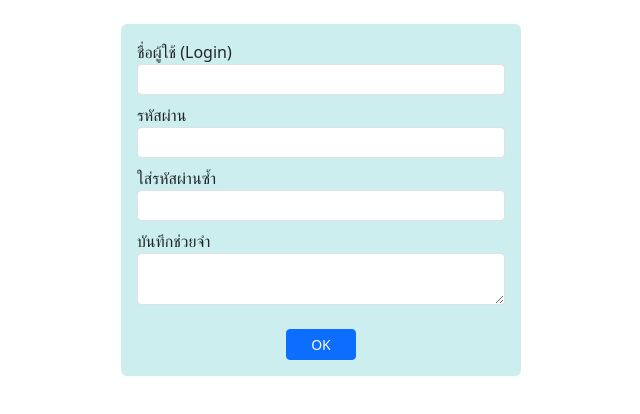
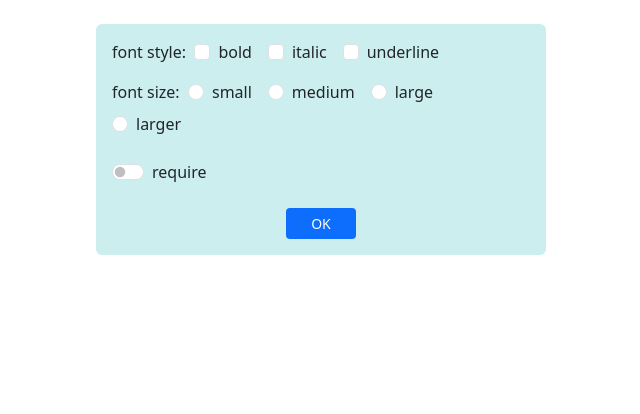
Before and after one commit to mine1279/app1, a React (Create React App) app: page / in a window 1280 px wide. Shown: the top 414 px of the page, without its empty margins (319-959 px from the left). Built offline with nearby package versions, Linux system fonts and the light colour scheme.

Commit message:
form-check
form-check

```diff
--- a/src/App.js
+++ b/src/App.js
@@ -4,7 +4,8 @@
 import FormSearch from "./form-search";
 import FormBootstrap from "./form-bootstrap";
 import FormText from "./form-text";
+import FormCheck from "./form-check";
 
 export default function App(){
-    return <FormText/>
+    return <FormCheck/>
 }
--- /dev/null
+++ b/src/form-check.js
@@ -0,0 +1,79 @@
+import React, { useRef } from "react";
+
+
+export default function FormCheck () {
+    const switchReq = React.useRef();
+    const styles = ['bold','italic','underline']
+    const sizes = ['small','medium','large','larger']
+    let checkedStyles = []
+    let checkedSize = ''
+
+    const OnChangeCheck = (event) => {
+        let checked = event.target.checked
+        let value = event.target.value
+        let idx = checkedStyles.indexOf(value)
+        if(checked && idx === -1) {
+            checkedStyles.push(value)
+        } else {
+            checkedStyles.splice(idx,1)
+        }
+    }
+
+    const OnChangeRadio = (event) => {
+        checkedSize = event.target.value
+    }
+    const onClickButton = () => {
+        if (switchReq.current.checked) {
+            if (checkedStyles.length === 0) {
+                alert('Please select style')
+                return
+            } else if (checkedSize === '') {
+                alert('Please select size')
+                return
+            }
+        }
+        let msg = 'select style(s):' + checkedStyles.join(', ')
+        msg += '\nselected size:' + checkedSize
+        alert(msg)
+    }
+
+    return (
+        <div className="mt-4 mx-auto p-3 rounded" style={{ width:'450px', background:'#cee' }}>
+            <form>
+                <span>font style:</span>&nbsp;&nbsp;
+                {
+                    styles.map((st, i) => {
+                        return (
+                            <div className="form-check form-check-inline mb-3">
+                                <input type="checkbox" id={'check'+i} value={st}
+                                className="form-check-input" onChange={OnChangeCheck}/>
+                                <label htmlFor={'check'+i} className="form-check-label">{st}</label>
+                            </div>
+                        )
+                    })
+                }
+                <br/>
+                <span>font size:</span>&nbsp;&nbsp;
+                {
+                    sizes.map((sz, i) => {
+                        return (
+                            <div className="form-check form-check-inline mb-2">
+                                <input type="radio" id={'radio'+i} name="fontSize" value={sz}
+                                className="form-check-input" onChange={OnChangeRadio}/>
+                                <label htmlFor={'radio'+i} className="form-check-label">{sz}</label>
+                            </div>
+                        )
+                    })
+                }
+                <div className="form-check form-switch mt-3 ">
+                    <input type="checkbox" id="sw" value="require" className="form-check-input" ref={switchReq}/>
+                    <label htmlFor="sw" className="form-check-label">require</label>
+                </div>
+
+                <div className="text-center mt-4">
+                    <button type="button" className="btn btn-sm px-4 bg-primary text-white" onClick={onClickButton}>OK</button>
+                </div>
+            </form>
+        </div>
+    )
+}
```
Also changed, not shown: 1 other file (tests, documents, lock files or other folders).
